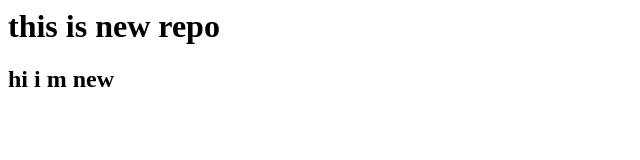
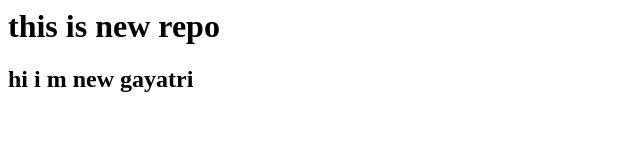
Before and after one commit to Gayatrimadhav/localrepo, a plain HTML site: page index.html in a window 1280 px wide. Shown: the whole page, without its empty margins (0-640 px from the left). Drawn offline with Linux system fonts and the light colour scheme.

Commit message:
add name

```diff
--- a/index.html
+++ b/index.html
@@ -1,2 +1,2 @@
 <h1>this is new repo</h1>
-<h2>hi i m new</h2>
+<h2>hi i m new gayatri</h2>
```
